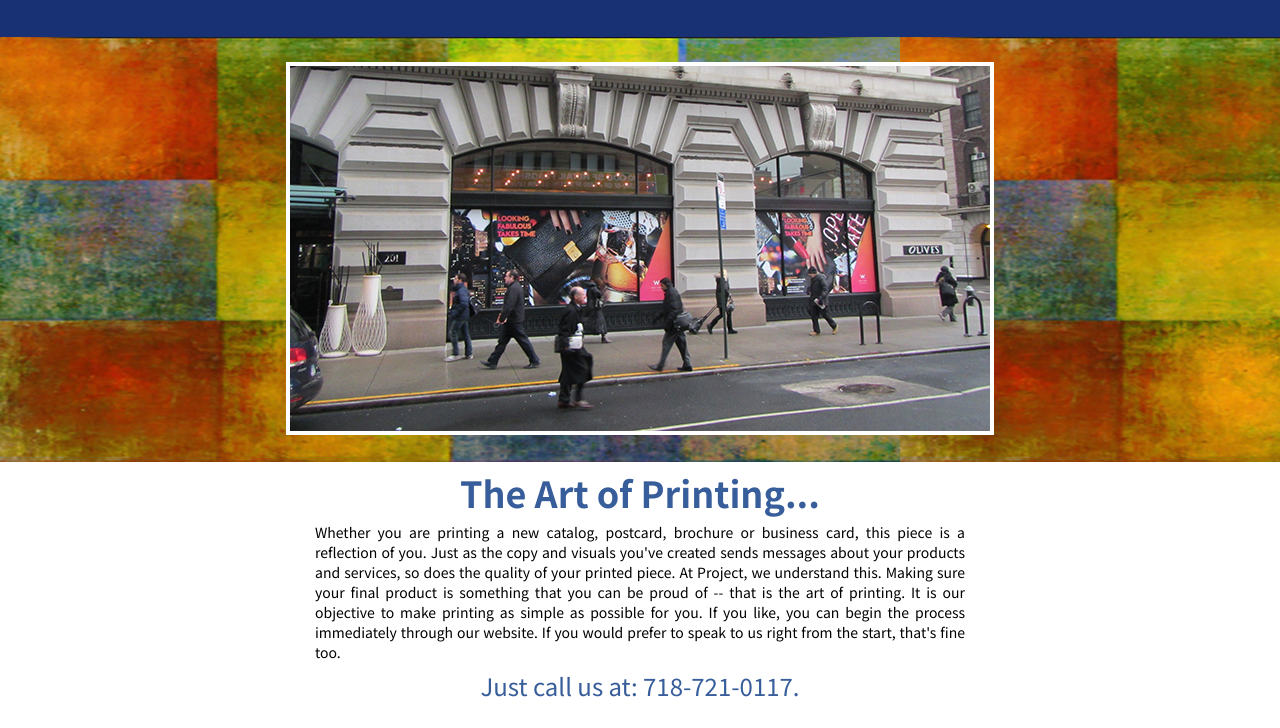
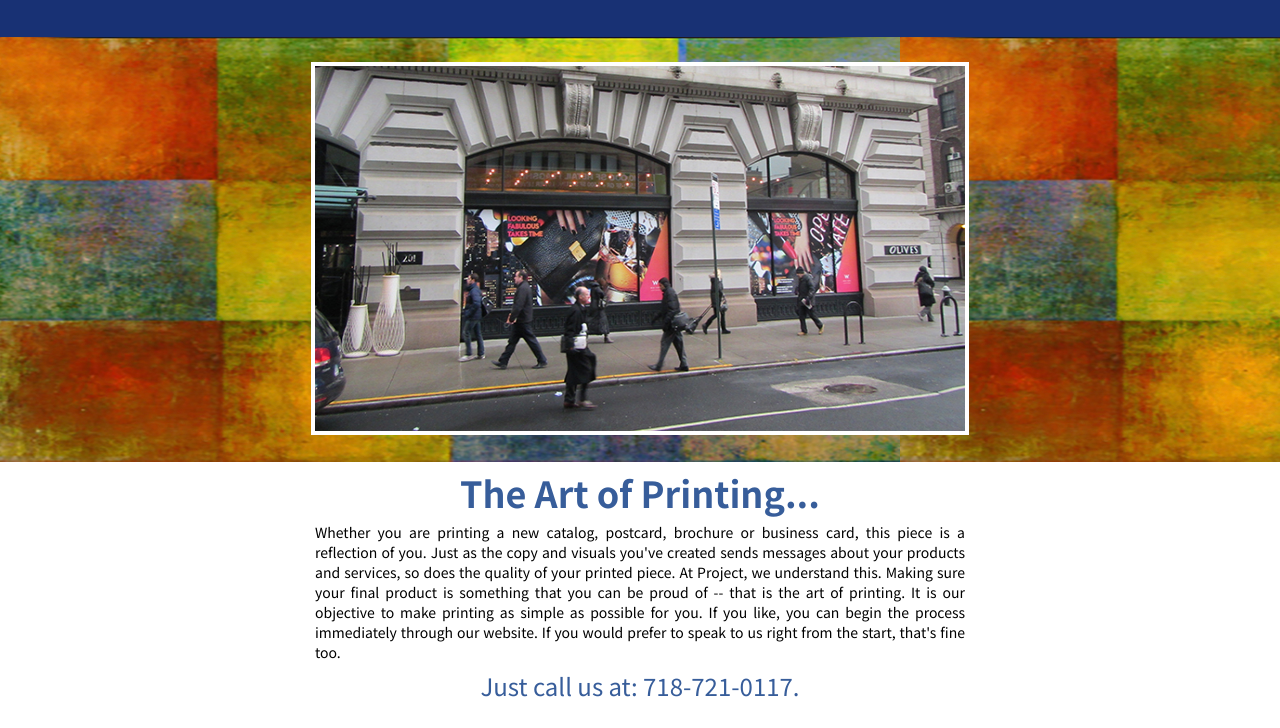
Before and after one commit to Kevponce194/proj-site, a plain HTML site: page index.html in a window 1280 px wide. Shown: the part 153-881 px from the top of the page. Drawn offline with Linux system fonts and the light colour scheme.

Commit message:
change img pixel width

```diff
--- a/index.html
+++ b/index.html
@@ -23,7 +23,7 @@
         <hr>
         <div id="wrapIn">
 
-            <img id="gallery" src="images/IMG_4999.jpg" style="width:700px" height="365">
+            <img id="gallery" src="images/IMG_4999.jpg" style="width:650px" height="365">
 
             <!--<h1>This is Kevin Uhl's site</h1>
             <h2>This is Kevin Uhl's site</h2>
```
